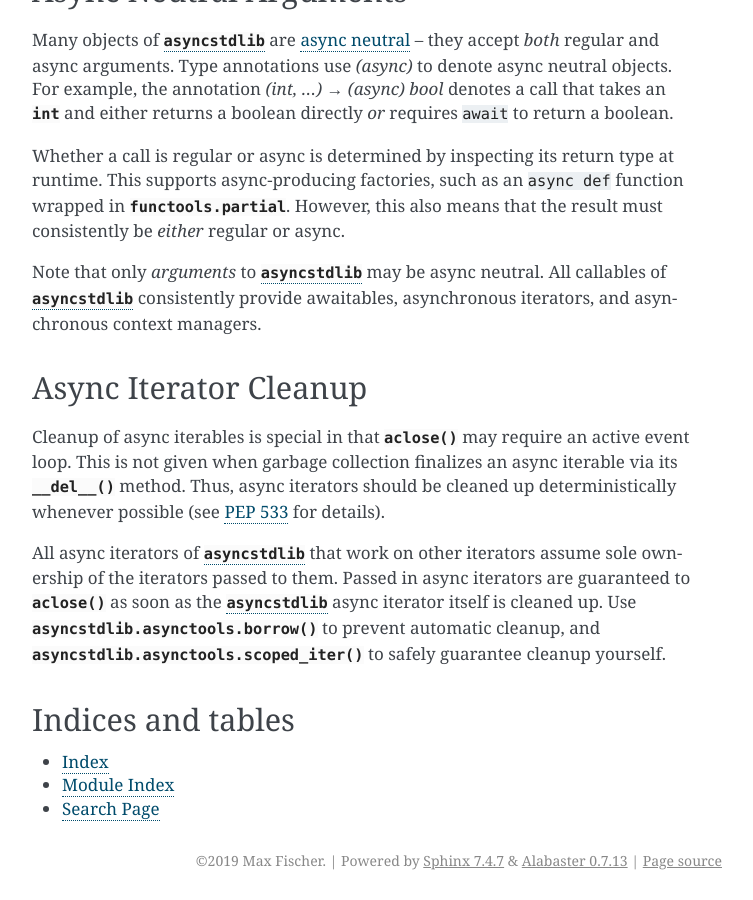
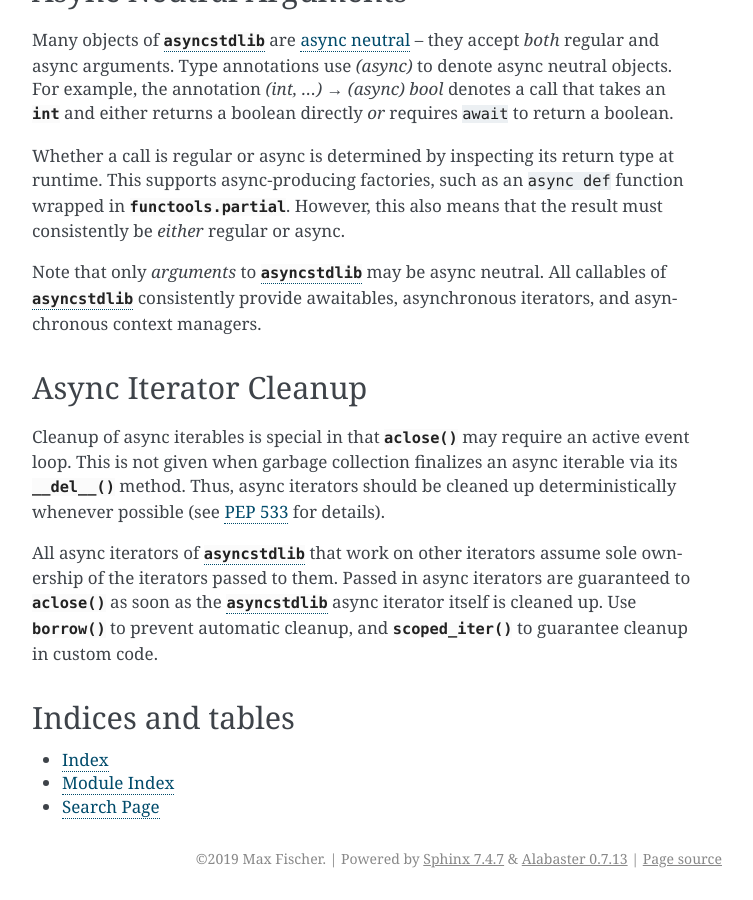
Before and after one commit to maxfischer2781/asyncstdlib, a Sphinx documentation site: the page built from docs/index.rst, in a window 1280 px wide and 900 px high, scrolled down 1145 px. Shown: the whole window, without its empty margins (388-1141 px from the left). Built offline with Sphinx 7.4.7, drawn with Linux system fonts in a browser that asks for light colours; formulas are drawn with MathJax 3.

Commit message:
rewording and clarification for asynctools

```diff
--- a/docs/index.rst
+++ b/docs/index.rst
@@ -121,8 +121,8 @@ All async iterators of :py:mod:`asyncstdlib` that work on other iterators
 assume sole ownership of the iterators passed to them.
 Passed in async iterators are guaranteed to :py:meth:`~agen.aclose` as soon as
 the :py:mod:`asyncstdlib` async iterator itself is cleaned up.
-Use :py:func:`asyncstdlib.asynctools.borrow` to prevent automatic cleanup,
-and :py:func:`asyncstdlib.asynctools.scoped_iter` to safely guarantee cleanup yourself.
+Use :py:func:`~asyncstdlib.asynctools.borrow` to prevent automatic cleanup,
+and :py:func:`~asyncstdlib.asynctools.scoped_iter` to guarantee cleanup in custom code.
 
 .. _PEP 533: https://www.python.org/dev/peps/pep-0533/
 
```
Also changed, not shown: docs/source/api/asynctools.rst (+6 -1 lines), 1 other file.
